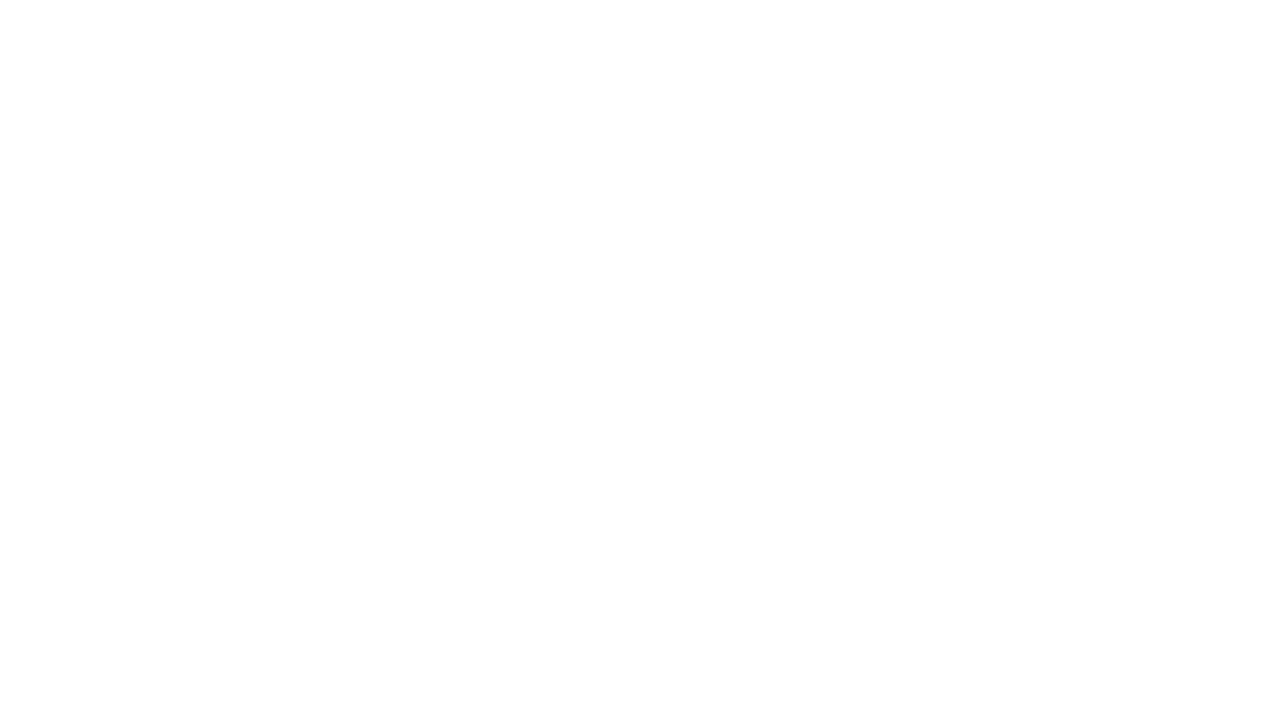
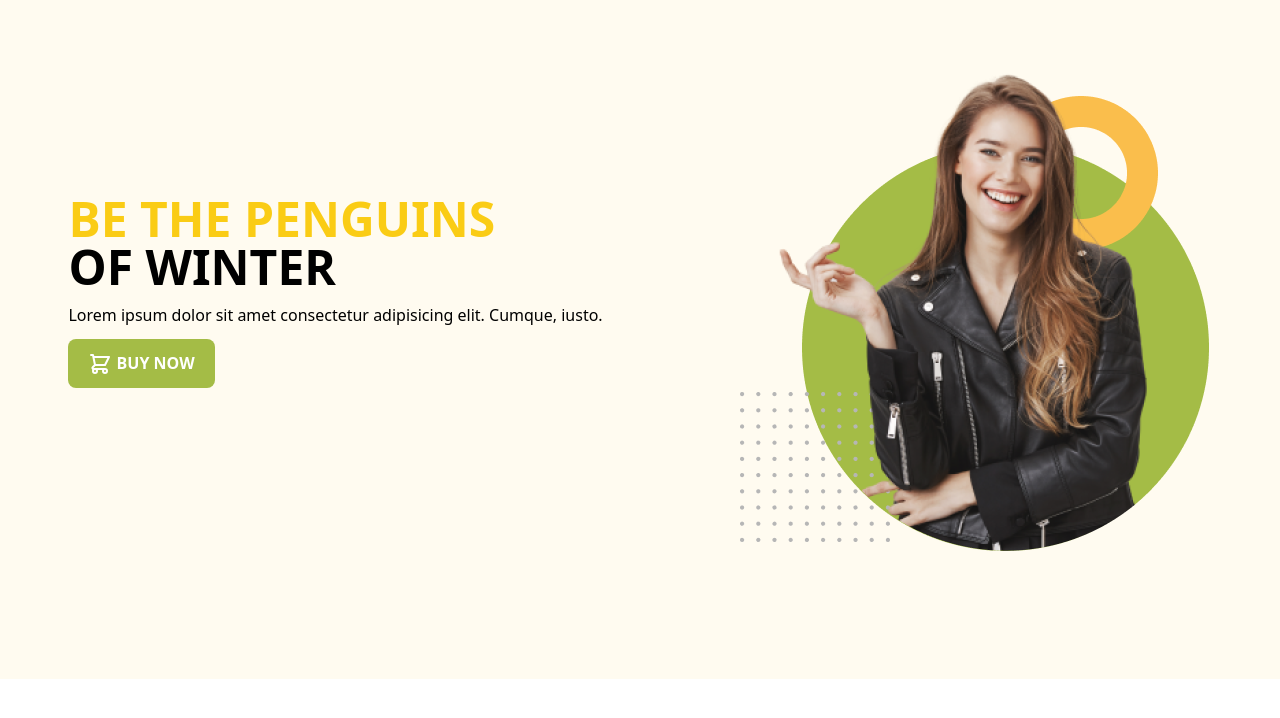
Before and after one commit to suchana001/penguin-fashion-tailwind, a plain HTML site: page index.html in a window 1280 px wide. Drawn offline with nearby package versions, Linux system fonts and the light colour scheme.

Commit message:
header section added

```diff
--- a/index.html
+++ b/index.html
@@ -13,6 +13,7 @@
                 extend: {
                     colors: {
                         clifford: '#da373d',
+                        penguin: '#FFFBF0',
                     }
                 }
             }
@@ -22,7 +23,34 @@
 </head>
 
 <body>
+    <!-- header section  -->
+    <header class="bg-penguin pb-32 pt-8">
+        <section class="container mx-auto sm:flex items-center justify-around">
+            <div class="space-y-3">
+                <h1 class="text-2xl sm:text-5xl uppercase font-bold">
+                    <span class="text-yellow-400">Be the penguins</span>
+                    <br>
+                    <span>of winter</span>
+                </h1>
+                <p>Lorem ipsum dolor sit amet consectetur adipisicing elit. Cumque, iusto.</p>
+                <button class="uppercase bg-[#A4BC46] py-3 px-5 rounded-lg text-white font-semibold">
+                    <svg xmlns="http://www.w3.org/2000/svg" class="h-6 w-6 inline" fill="none" viewBox="0 0 24 24"
+                        stroke="currentColor" stroke-width="2">
+                        <path stroke-linecap="round" stroke-linejoin="round"
+                            d="M3 3h2l.4 2M7 13h10l4-8H5.4M7 13L5.4 5M7 13l-2.293 2.293c-.63.63-.184 1.707.707 1.707H17m0 0a2 2 0 100 4 2 2 0 000-4zm-8 2a2 2 0 11-4 0 2 2 0 014 0z" />
+                    </svg>
+                    Buy Now</button>
+            </div>
+            <div class="pt-8 sm:pt:0">
+                <img class="w-1/2 sm:w-full" src="images/model.png" alt="">
+            </div>
+        </section>
+    </header>
 
+    <!-- main section  -->
+    <main>
+
+    </main>
 </body>
 
 </html>
```
